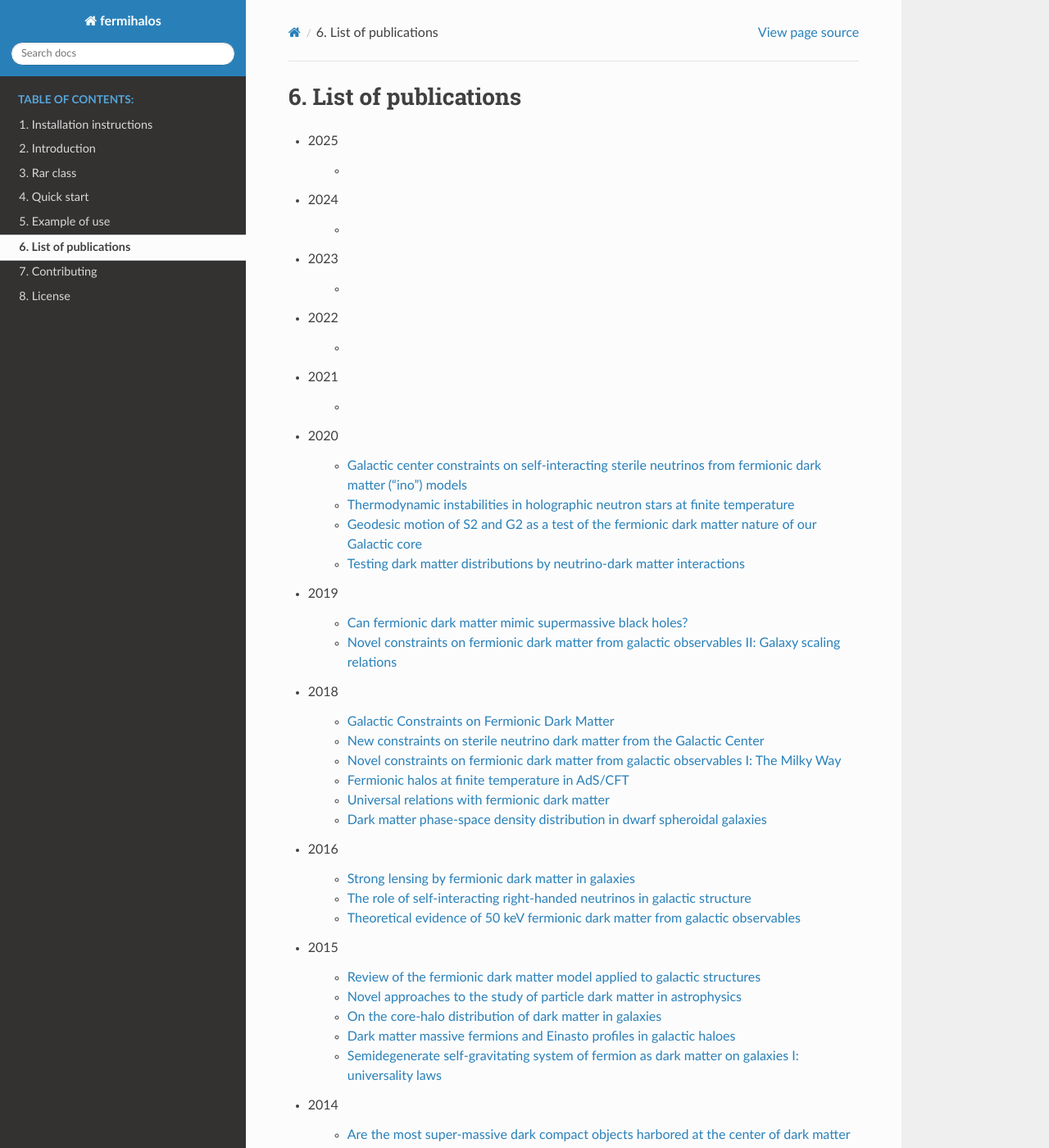
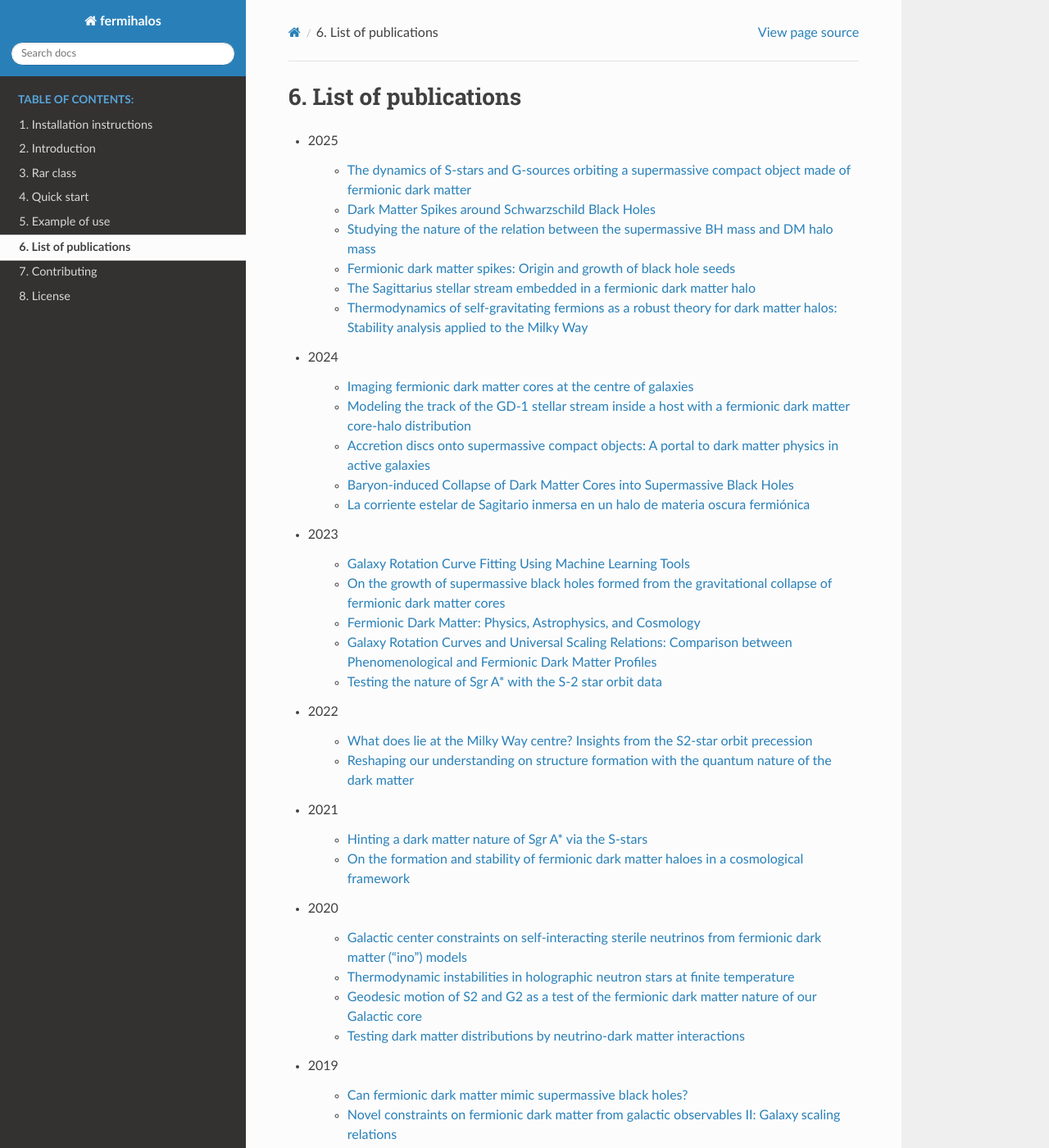
Before and after one commit to Santiq22/FermiHalos, a Sphinx documentation site: the page built from docs/source/references.rst, in a window 1280 px wide and 1400 px high. Shown: the whole window at 82% size. Built offline with Sphinx 7.4.7 and the Read the Docs theme 3.1.0, drawn with Linux system fonts in a browser that asks for light colours.

Commit message:
Adding references

```diff
--- a/docs/source/references.rst
+++ b/docs/source/references.rst
@@ -3,23 +3,38 @@ List of publications
 
 * 2025
 
-    *
+    * `The dynamics of S-stars and G-sources orbiting a supermassive compact object made of fermionic dark matter <https://arxiv.org/abs/2510.19087>`_
+    * `Dark Matter Spikes around Schwarzschild Black Holes <https://ui.adsabs.harvard.edu/abs/2025BAAA...66..234C/abstract>`_
+    * `Studying the nature of the relation between the supermassive BH mass and DM halo mass <https://ui.adsabs.harvard.edu/abs/2025BAAA...66..293D/abstract>`_
+    * `Fermionic dark matter spikes: Origin and growth of black hole seeds <https://doi.org/10.1103/9vzr-8yn8>`_
+    * `The Sagittarius stellar stream embedded in a fermionic dark matter halo <https://doi.org/10.1051/0004-6361/202450867>`_
+    * `Thermodynamics of self-gravitating fermions as a robust theory for dark matter halos: Stability analysis applied to the Milky Way <https://arxiv.org/abs/2503.10870>`_
 
 * 2024
 
-    *
+    * `Imaging fermionic dark matter cores at the centre of galaxies <https://doi.org/10.1093/mnras/stae2152>`_
+    * `Modeling the track of the GD-1 stellar stream inside a host with a fermionic dark matter core-halo distribution <https://doi.org/10.1051/0004-6361/202348626>`_
+    * `Accretion discs onto supermassive compact objects: A portal to dark matter physics in active galaxies <https://doi.org/10.1051/0004-6361/202348461>`_
+    * `Baryon-induced Collapse of Dark Matter Cores into Supermassive Black Holes <https://iopscience.iop.org/article/10.3847/2041-8213/ad1490/meta>`_
+    * `La corriente estelar de Sagitario inmersa en un halo de materia oscura fermiónica <https://sedici.unlp.edu.ar/handle/10915/171394>`_
 
 * 2023
 
-    *
+    * `Galaxy Rotation Curve Fitting Using Machine Learning Tools <https://doi.org/10.3390/universe9080372>`_
+    * `On the growth of supermassive black holes formed from the gravitational collapse of fermionic dark matter cores <https://doi.org/10.1093/mnras/stad1380>`_
+    * `Fermionic Dark Matter: Physics, Astrophysics, and Cosmology <https://doi.org/10.3390/universe9040197>`_
+    * `Galaxy Rotation Curves and Universal Scaling Relations: Comparison between Phenomenological and Fermionic Dark Matter Profiles <https://iopscience.iop.org/article/10.3847/1538-4357/acb8bd/meta>`_
+    * `Testing the nature of Sgr A* with the S-2 star orbit data <https://sedici.unlp.edu.ar/handle/10915/164673>`_
 
 * 2022
 
-    *
+    * `What does lie at the Milky Way centre? Insights from the S2-star orbit precession <https://doi.org/10.1093/mnrasl/slab126>`_
+    * `Reshaping our understanding on structure formation with the quantum nature of the dark matter <https://doi.org/10.1142/S0218271822300026>`_
 
 * 2021
 
-    *
+    * `Hinting a dark matter nature of Sgr A* via the S-stars <https://doi.org/10.1093/mnrasl/slab051>`_
+    * `On the formation and stability of fermionic dark matter haloes in a cosmological framework <https://doi.org/10.1093/mnras/staa3986>`_
 
 * 2020
 
```
